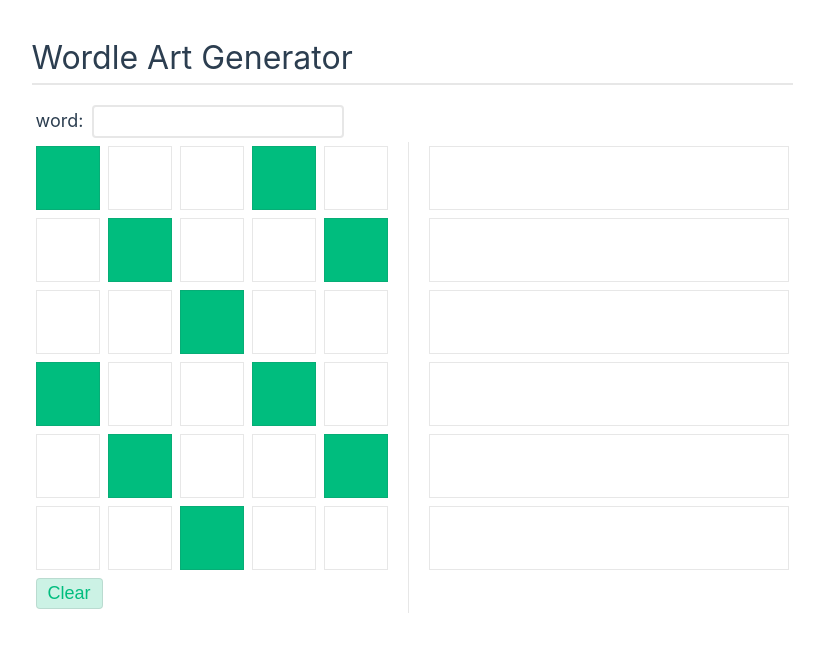
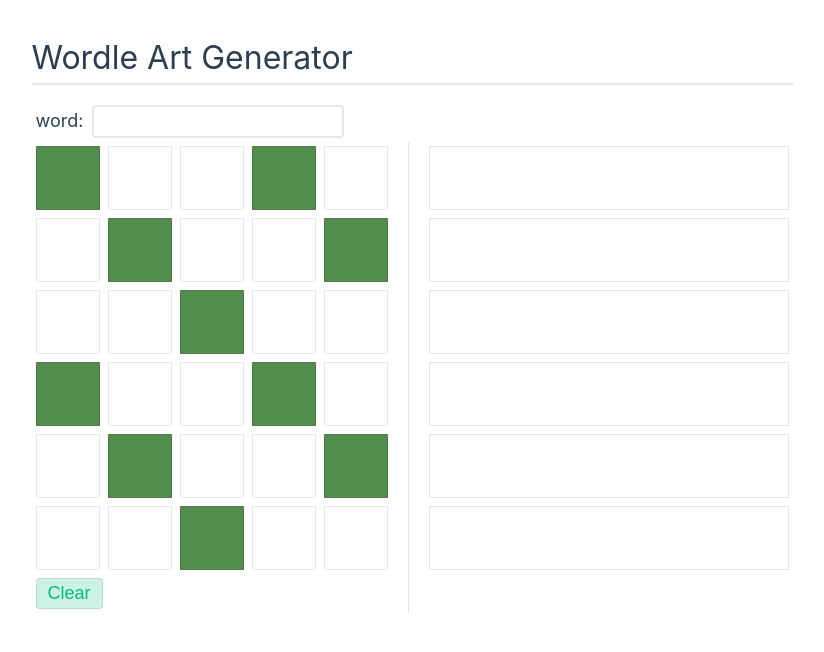
Before and after one commit to aconamos/wordle-art, a Vue app: page / in a window 1280 px wide. Shown: the top 652 px of the page, without its empty margins (228-1052 px from the left). Built offline with nearby package versions, Linux system fonts and the light colour scheme.

Commit message:
change green highlight to match wordle

```diff
--- a/src/assets/base.css
+++ b/src/assets/base.css
@@ -20,7 +20,8 @@
   --vt-c-text-dark-1: var(--vt-c-white);
   --vt-c-text-dark-2: rgba(235, 235, 235, 0.64);
 
-  --green-highlight: hsla(160, 100%, 37%, 1);
+  /* --green-highlight: hsla(160, 100%, 37%, 1); */
+  --green-highlight: #538d4e;
   --green-lowlight: hsla(160, 100%, 37%, 0.2);
 
   --yellow-highlight: #b59f3b;
```
